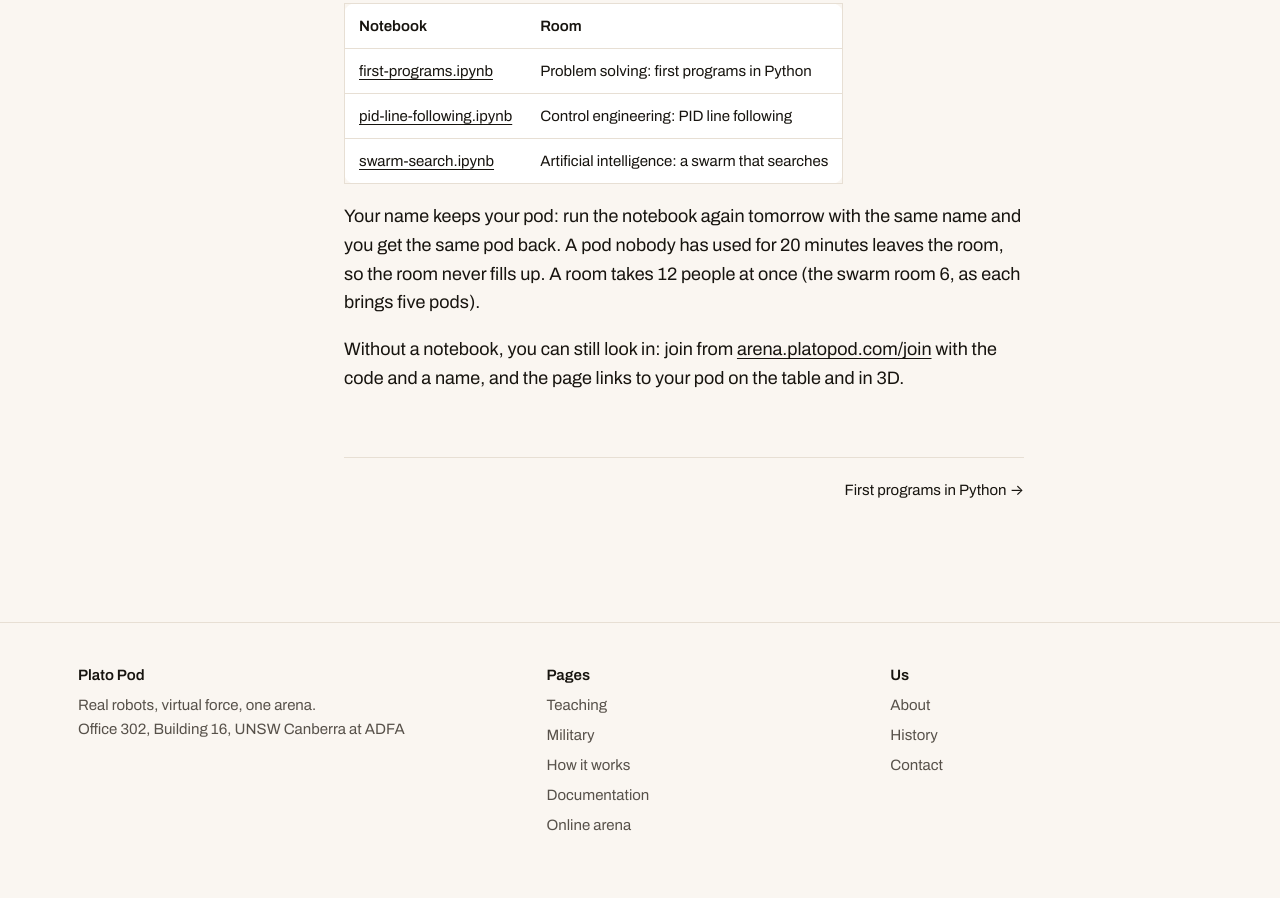
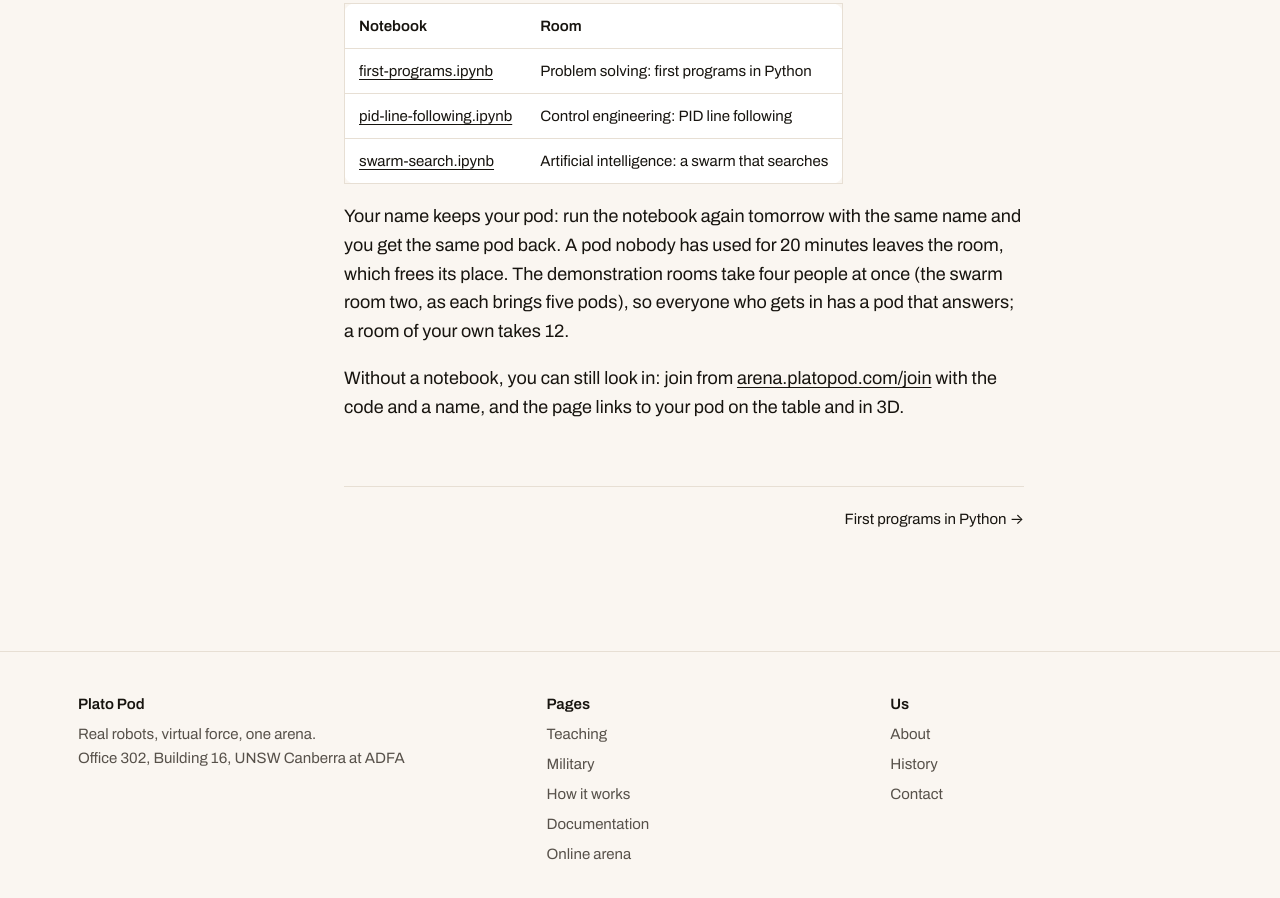
Before and after one commit to platopod/platopod.com, a plain HTML site: page docs/index.html in a window 1280 px wide. Shown: the part 1568-2466 px from the top of the page. Drawn offline with Linux system fonts and the light colour scheme.

Commit message:
[docs] demonstration rooms: four at once, the swarm room two

```diff
--- a/docs/index.html
+++ b/docs/index.html
@@ -103,7 +103,7 @@
 <p>All you need is a laptop with a browser and Python 3.10 or later, or a Google account for Colab.</p>
 <ol><li>Download the room's notebook (below) and open it in Jupyter, VS Code, or <a href="https://colab.research.google.com">Google Colab</a> (File, Upload notebook).</li><li>Put your name in the second code cell (<code>MY_NAME</code>). The room's code is already there.</li><li>Run the cells from the top. The first fetches the Plato Pod client from the server; the second joins the room, gives you a pod, and prints a link to watch it in 3D.</li><li>Open that link beside the notebook and watch your pod do what your code says.</li></ol>
 <div class="scroll"><table><thead><tr><th>Notebook</th><th>Room</th></tr></thead><tbody><tr><td><a href="https://arena.platopod.com/sdk/notebooks/first-programs.ipynb">first-programs.ipynb</a></td><td>Problem solving: first programs in Python</td></tr><tr><td><a href="https://arena.platopod.com/sdk/notebooks/pid-line-following.ipynb">pid-line-following.ipynb</a></td><td>Control engineering: PID line following</td></tr><tr><td><a href="https://arena.platopod.com/sdk/notebooks/swarm-search.ipynb">swarm-search.ipynb</a></td><td>Artificial intelligence: a swarm that searches</td></tr></tbody></table></div>
-<p>Your name keeps your pod: run the notebook again tomorrow with the same name and you get the same pod back. A pod nobody has used for 20 minutes leaves the room, so the room never fills up. A room takes 12 people at once (the swarm room 6, as each brings five pods).</p>
+<p>Your name keeps your pod: run the notebook again tomorrow with the same name and you get the same pod back. A pod nobody has used for 20 minutes leaves the room, which frees its place. The demonstration rooms take four people at once (the swarm room two, as each brings five pods), so everyone who gets in has a pod that answers; a room of your own takes 12.</p>
 <p>Without a notebook, you can still look in: join from <a href="https://arena.platopod.com/join.html">arena.platopod.com/join</a> with the code and a name, and the page links to your pod on the table and in 3D.</p>
 <div class="pager">
 <span></span>
```
Also changed, not shown: docs/troubleshooting.html (+1 -1 lines), 2 other files.
